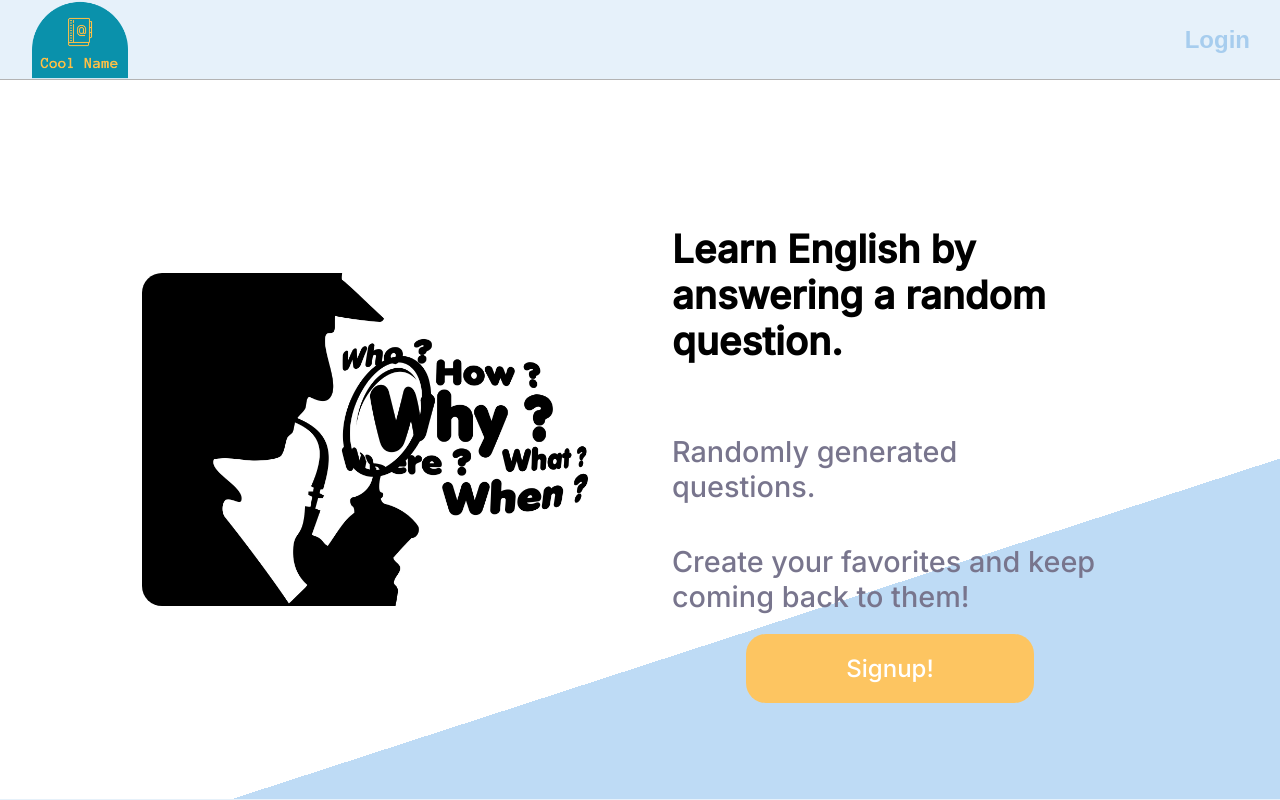
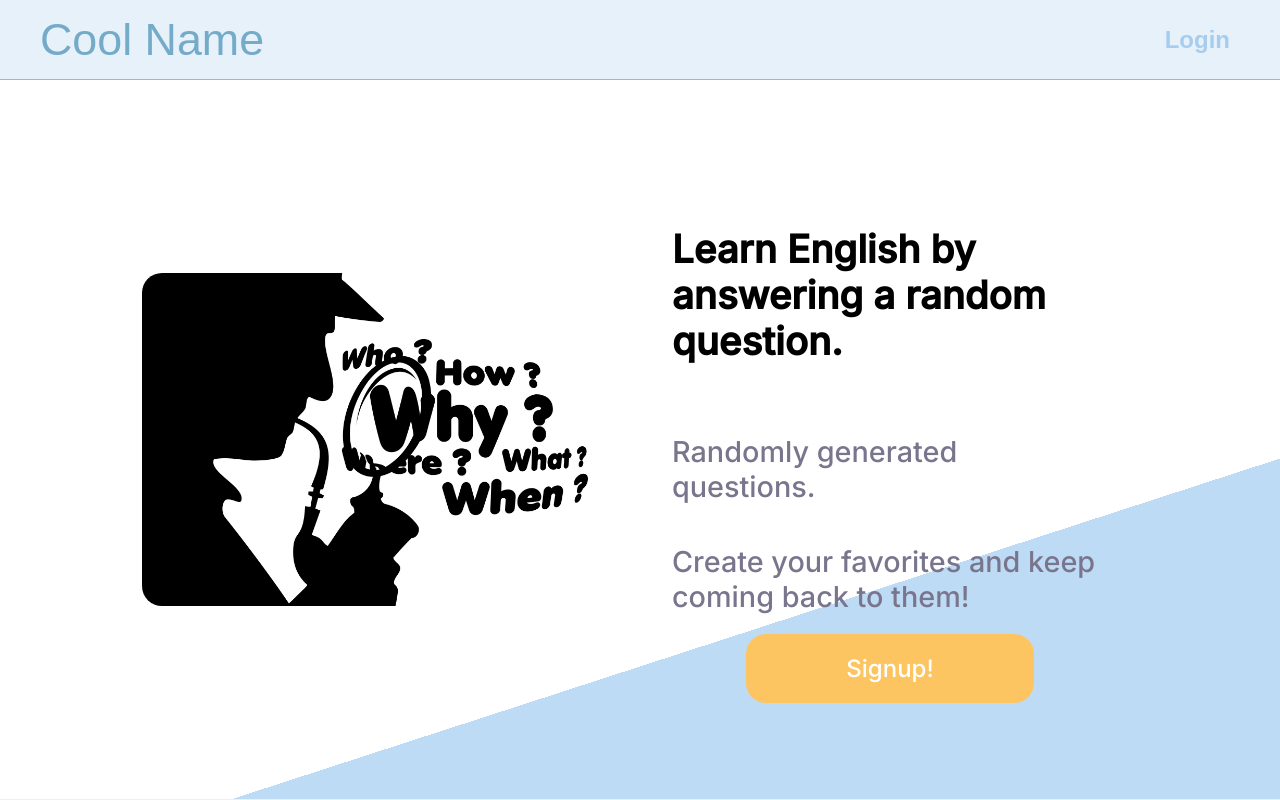
Before and after one commit to zdunek9/eng_app, a React (Create React App) app: page / in a window 1280 px wide. Built offline with nearby package versions, Linux system fonts and the light colour scheme; no server answers; a web font is replaced by a local one.

Commit message:
Revert nav changes

```diff
--- a/src/components/Layout/Navigation.styles.js
+++ b/src/components/Layout/Navigation.styles.js
@@ -6,7 +6,7 @@ export const Wrapper = styled.div`
   background-color: #e6f1fa;
   justify-content: space-between;
   align-items: center;
-  /* padding: 0 20px; */
+  padding: 0 20px;
   box-sizing: border-box;
   border-bottom: 1px solid var(--lines);
   z-index: 1;
@@ -14,22 +14,16 @@ export const Wrapper = styled.div`
   a:first-child::before {
     border-bottom: none;
   }
-  /* p {
+  p {
     margin: 0;
-    font-size: 2.6rem;
+    font-size: 2.8rem;
     color: var(--biggerFont);
     font-family: "Darker Grotesque", sans-serif;
-  } */
-  img {
-    /* height: 150px; */
-    width:160px;
   }
   a {
-    display: flex;
-    align-items: center;
     margin: 0;
-    /* padding: 15px; */
-    font-size: 1.5rem;
+    padding: 20px;
+    font-size: 1.6rem;
     cursor: pointer;
     position: relative;
     font-family: "Darker Grotesque", sans-serif;
@@ -39,7 +33,7 @@ export const Wrapper = styled.div`
   a::before {
     content: "";
     left: 0;
-    bottom: -5px;
+    bottom: -4px;
     position: absolute;
     width: 100%;
     border-bottom: 3px solid rgb(77, 77, 77);
@@ -54,13 +48,13 @@ export const Wrapper = styled.div`
     font-weight: 600;
   }
   @media screen and (max-width: 1100px) {
-    /* padding: 0 10px;
+    padding: 0 10px;
     p {
       font-size: 1.6rem;
     }
     a {
       font-size: 1.2rem;
-    } */
+    }
   }
   @media (max-width: 1000px) {
     a::before {
--- a/src/components/Layout/Navigation.tsx
+++ b/src/components/Layout/Navigation.tsx
@@ -7,7 +7,6 @@ import { useNavigate } from "react-router-dom";
 import BurgerMenu from "../AuthItems/BurgerMenu/BurgerMenu";
 import { useState } from "react";
 import Burger from "../AuthItems/BurgerMenu/Burger";
-import logo from "./../styles/Images/CoolNameLogo.png";
 
 const Navigation: React.FC = () => {
   const dispatch = useDispatch();
@@ -29,14 +28,14 @@ const Navigation: React.FC = () => {
     <>
       <Wrapper isLoggedIn={isLoggedIn}>
         <NavLink to="home">
-          <img src={logo} alt="page_logo" />
+          <p>Cool Name</p>
         </NavLink>
         {isLoggedIn && (
           <NavLink
             to="flashcards"
             className={({ isActive }) => (isActive ? activeClass : undefined)}
           >
-            <p>Flashcards</p>
+            Flashcards
           </NavLink>
         )}
         {isLoggedIn && (
```
